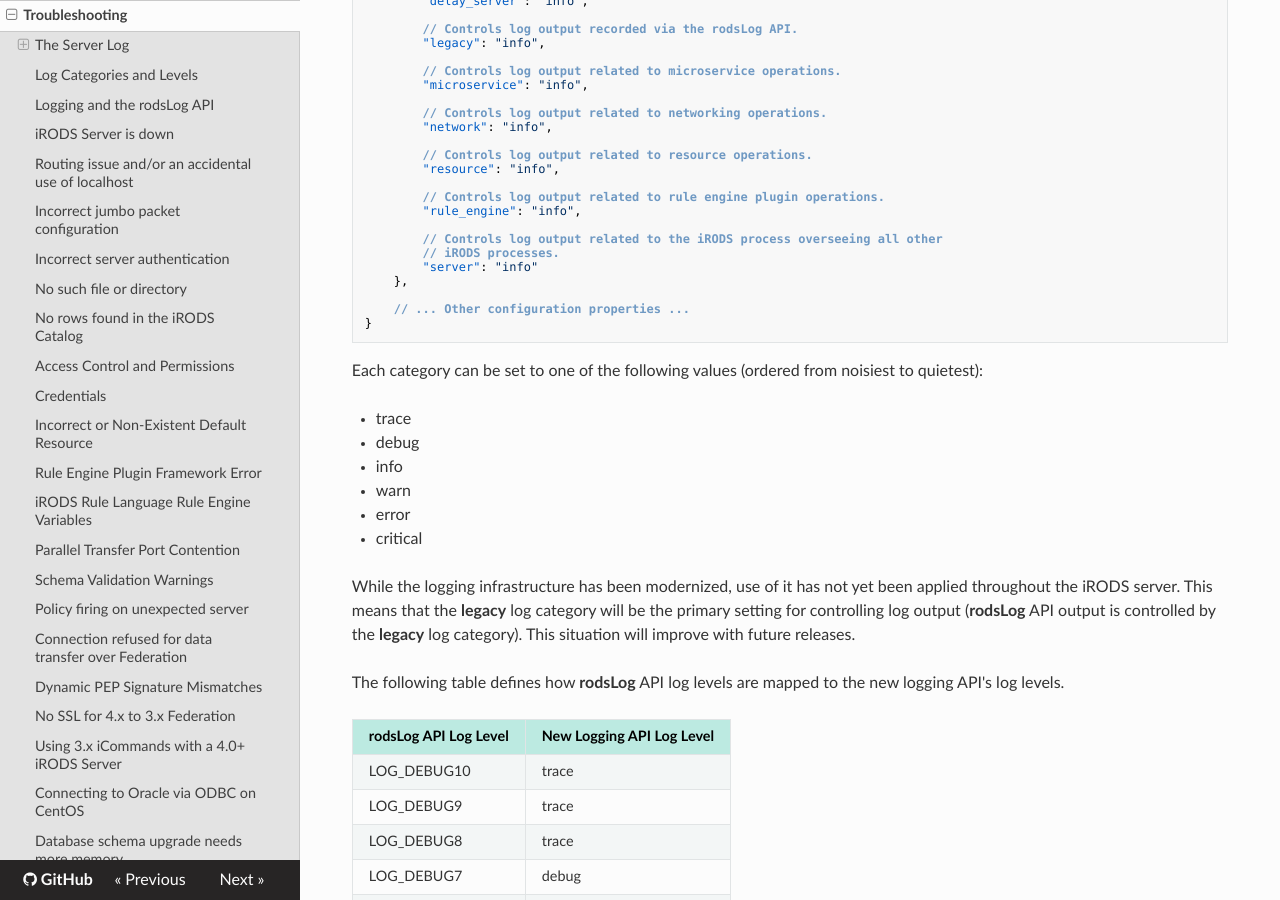
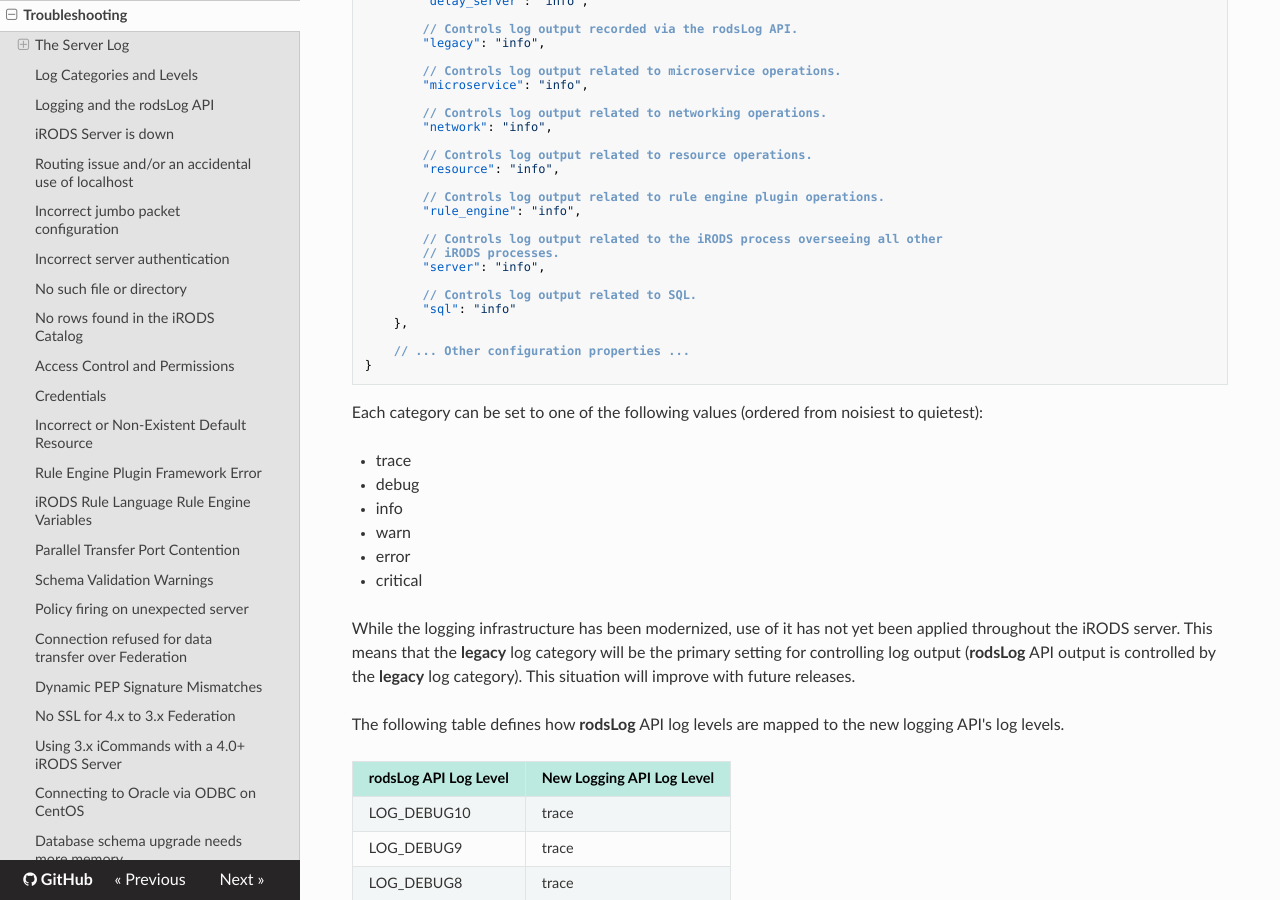
Before and after one commit to irods/irods_docs, an MkDocs documentation site: the page built from docs/system_overview/troubleshooting.md, in a window 1280 px wide and 900 px high, scrolled down 3240 px. Built offline with MkDocs 1.6.1, drawn with Linux system fonts in a browser that asks for light colours; nearby versions of some CDN libraries.

Commit message:
[#173] Added documentation for new "sql" log category.

```diff
--- a/docs/system_overview/troubleshooting.md
+++ b/docs/system_overview/troubleshooting.md
@@ -192,7 +192,10 @@ In iRODS 4.3.0, log output is managed via **server_config.json**. The server now
 
         // Controls log output related to the iRODS process overseeing all other
         // iRODS processes.
-        "server": "info"
+        "server": "info",
+
+        // Controls log output related to SQL.
+        "sql": "info"
     },
 
     // ... Other configuration properties ...
```
